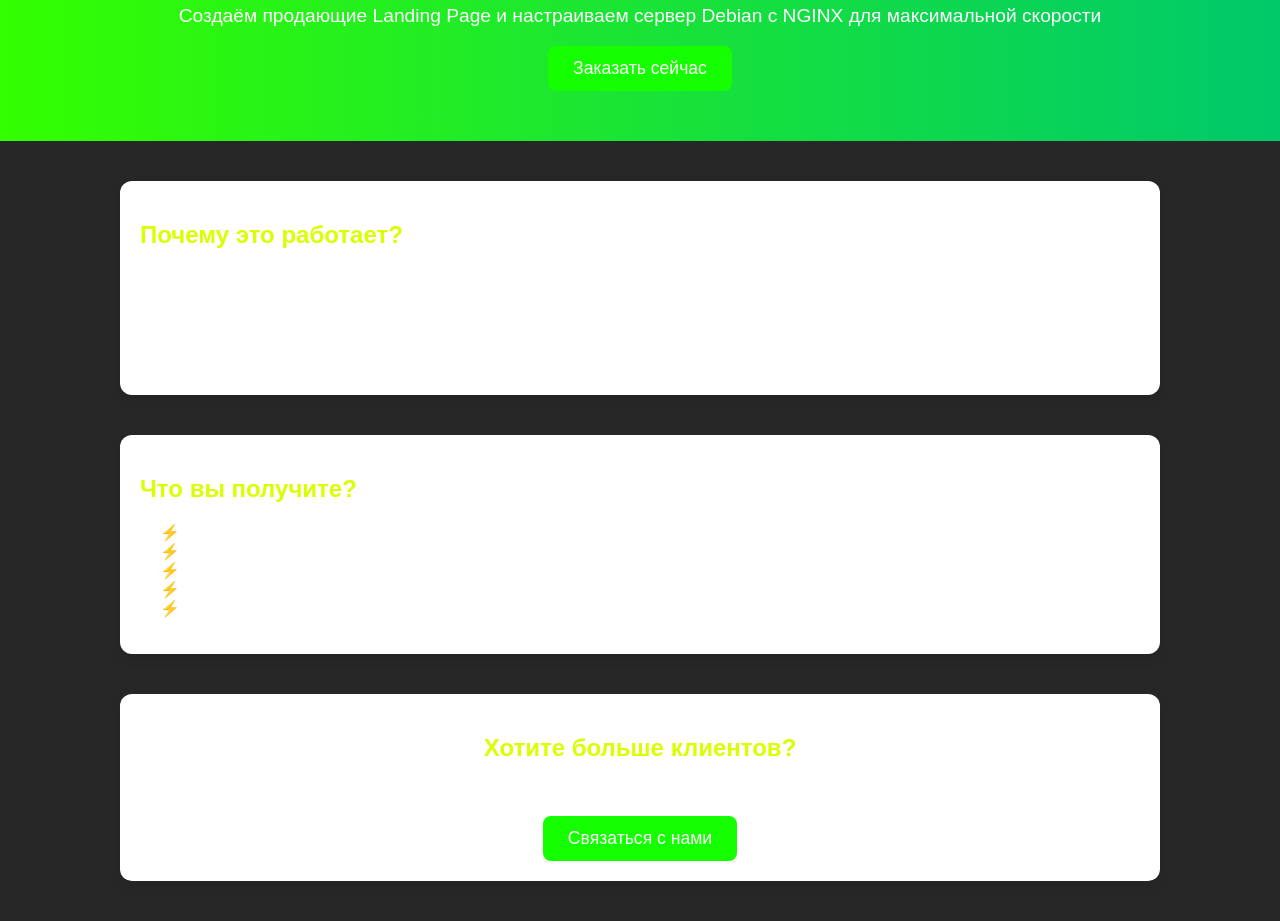
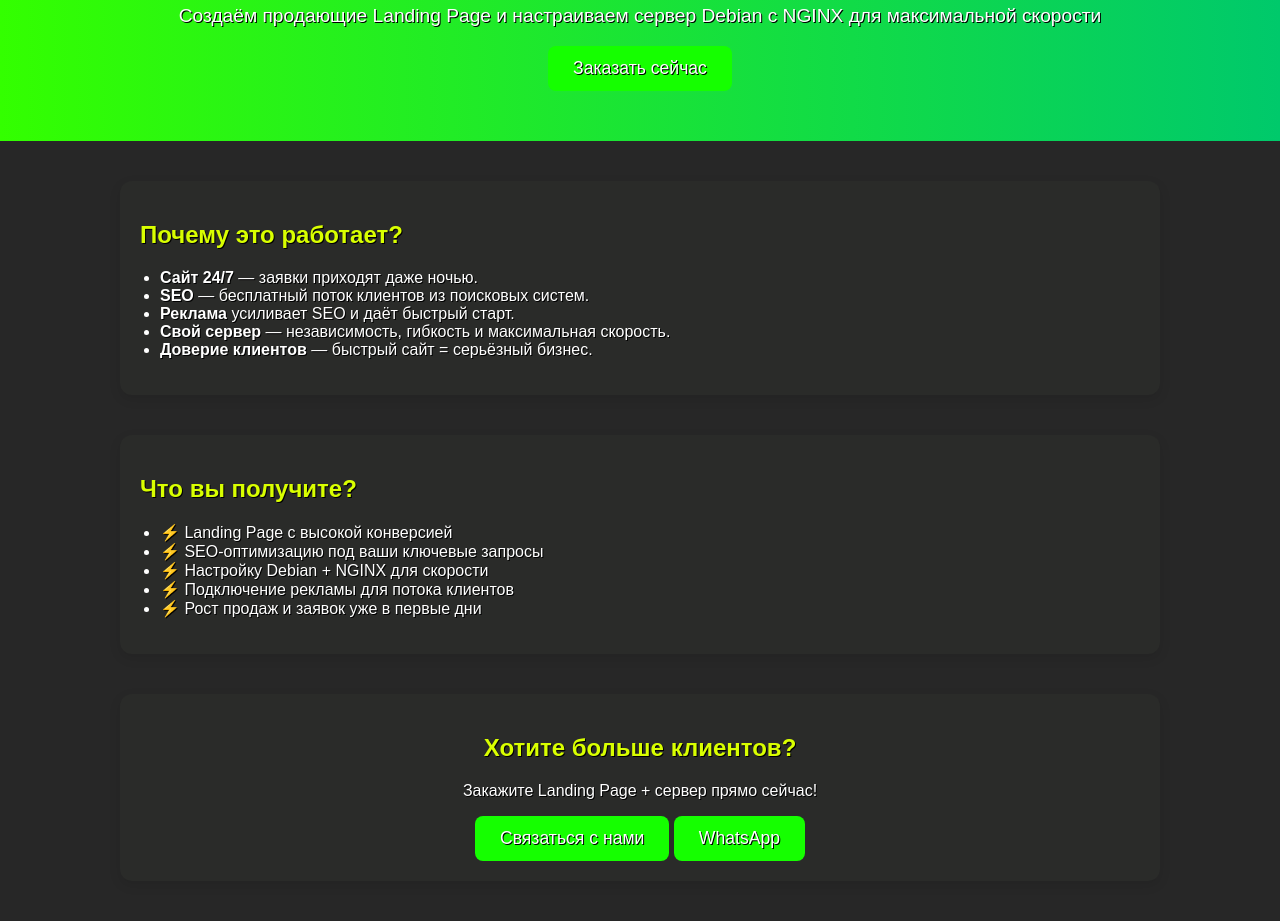
Before and after one commit to amir248/best-advertisement, a website: page why-us.html in a window 1280 px wide. Shown: the part 138-1059 px from the top of the page. Drawn offline with Linux system fonts and the light colour scheme.

Commit message:
WhatsApp

```diff
--- a/why-us.html
+++ b/why-us.html
@@ -11,6 +11,7 @@
       margin: 0;
       background: #272727;
       color: #ffffff;
+      text-shadow:black 1px 1px;
     }
     header {
       background: linear-gradient(90deg, #33ff00, #00c96b);
@@ -29,7 +30,7 @@
       max-width: 1000px;
       margin: 40px auto;
       padding: 20px;
-      background: #fff;
+      background: #2a2b29;
       border-radius: 12px;
       box-shadow: 0 4px 12px rgba(0,0,0,0.1);
     }
@@ -51,10 +52,10 @@
       border-radius: 8px;
       font-size: 1.1em;
       text-decoration: none;
-      transition: background 0.3s;
+      transition:all ease-out 0.3s;
     }
     .btn:hover {
-      background: #005bb5;
+      background: #2ab500;
     }
   </style>
 </head>
@@ -92,6 +93,7 @@
   <h2>Хотите больше клиентов?</h2>
   <p>Закажите Landing Page + сервер прямо сейчас!</p>
   <a href="mailto:lucky@qucu.ru" class="btn">Связаться с нами</a>
+  <a href="https://wa.me/+79528885656?text=Hi!  I need, the site!" class="btn">WhatsApp</a>
 </section>
 
 </body>
```
